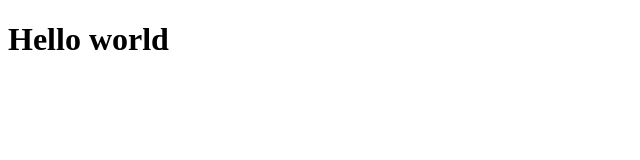
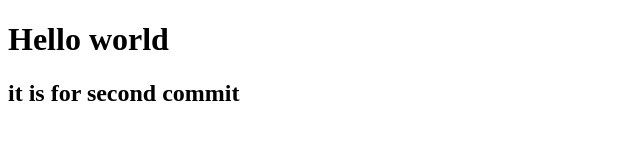
Before and after one commit to miryasha/testGit, a plain HTML site: page index.html in a window 1280 px wide. Shown: the whole page, without its empty margins (0-640 px from the left). Drawn offline with Linux system fonts and the light colour scheme.

Commit message:
second commit

```diff
--- a/index.html
+++ b/index.html
@@ -8,5 +8,6 @@
 </head>
 <body>
     <h1>Hello world</h1>
+    <h2>it is for second commit</h2>
 </body>
 </html>
```
